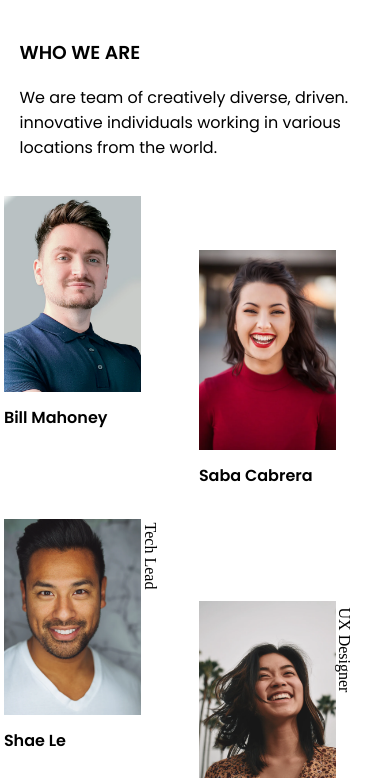
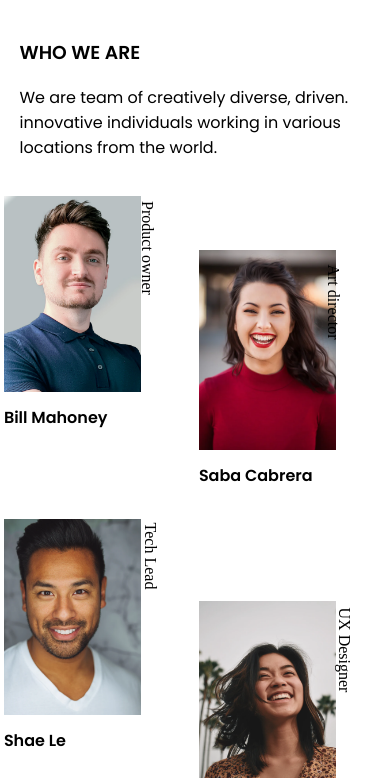
Before and after one commit to Kumar209/My-Team-Crew, a plain HTML site: page index.html in a window 390 px wide. Shown: the part 66-844 px from the top of the page. Drawn offline with Linux system fonts and the light colour scheme.

Commit message:
Update style.css

```diff
--- a/style.css
+++ b/style.css
@@ -190,8 +190,8 @@ figure {
     }
 .pos1,
 .pos2{
-    top: 16%;
-    left:46%;
+    top: 18%;
+    left:10.5%;
 }
 }
 
```
